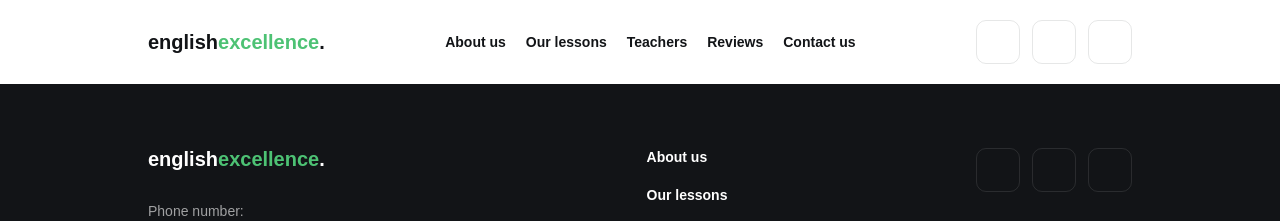
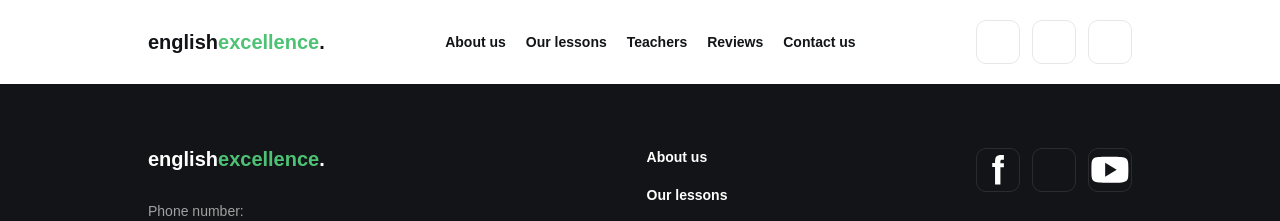
Before and after one commit to rubannn/goit-markup-final, a plain HTML site: page index.html in a window 1280 px wide. Shown: the top 221 px of the page. Drawn offline with Linux system fonts and the light colour scheme.

Commit message:
Deploying to gh-pages from @ rubannn/goit-markup-final@c4ec982f46773a31a6723fa7edd2632fb96b874a 🚀

```diff
--- a/index.html
+++ b/index.html
@@ -96,7 +96,7 @@
         <div class="social-links">
           <a href="https://www.facebook.com/goITclub/" aria-label="Facebook">
             <svg class="footer-socials-icon" aria-label="facebook icon">
-              <use href="../img/icons.svg#icon-facebook"></use>
+              <use href="/goit-markup-final/assets/icons-_Uqb_uod.svg#icon-facebook"></use>
             </svg>
           </a>
           <a href="https://www.instagram.com/goitclub/" aria-label="Instagram">
@@ -106,7 +106,7 @@
           </a>
           <a href="https://www.youtube.com/c/GoIT" aria-label="YouTube">
             <svg class="footer-socials-icon" aria-label="youtube icon">
-              <use href="../img/icons.svg#icon-youtube"></use>
+              <use href="/goit-markup-final/assets/icons-_Uqb_uod.svg#icon-youtube"></use>
             </svg>
           </a>
         </div>
```
Also changed, not shown: assets/icons-_Uqb_uod.svg (added).
